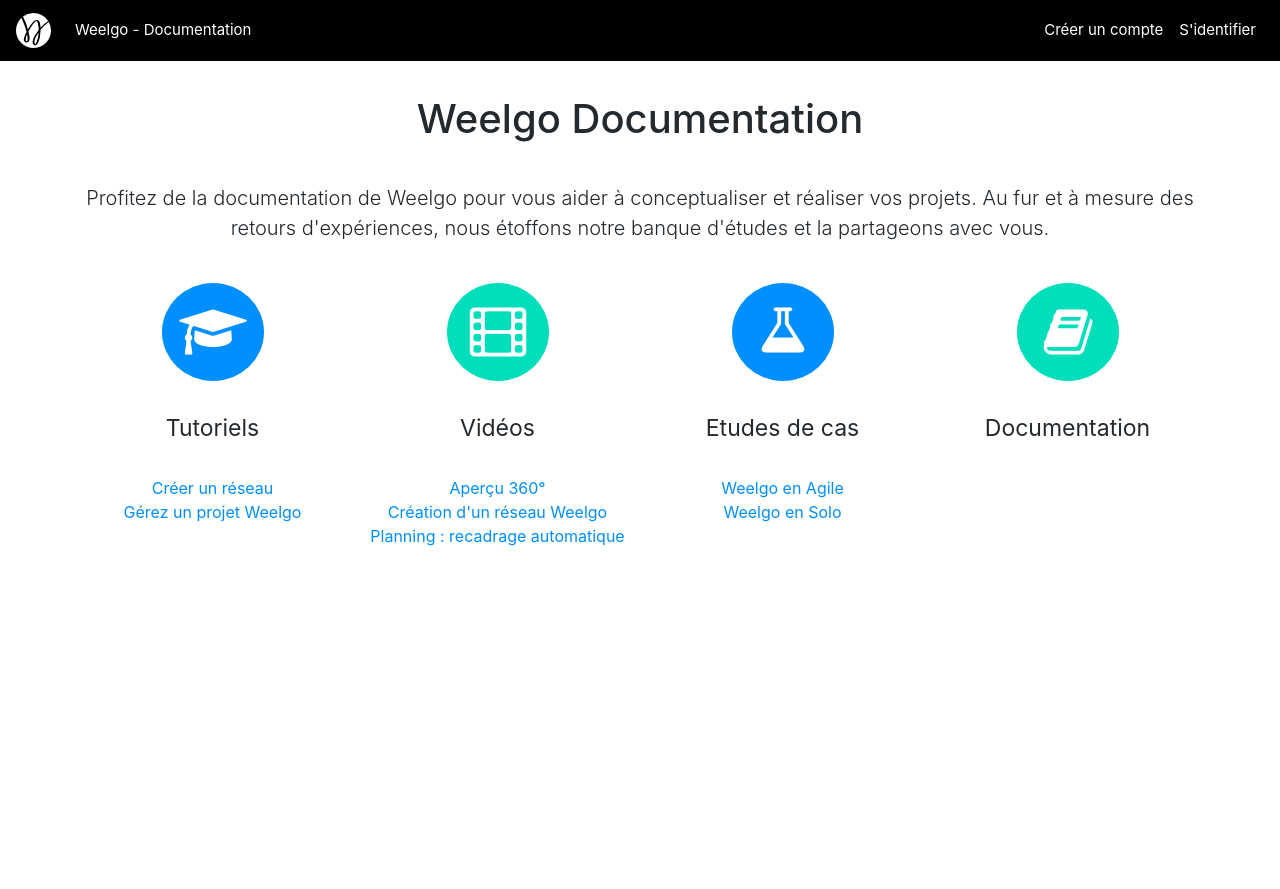
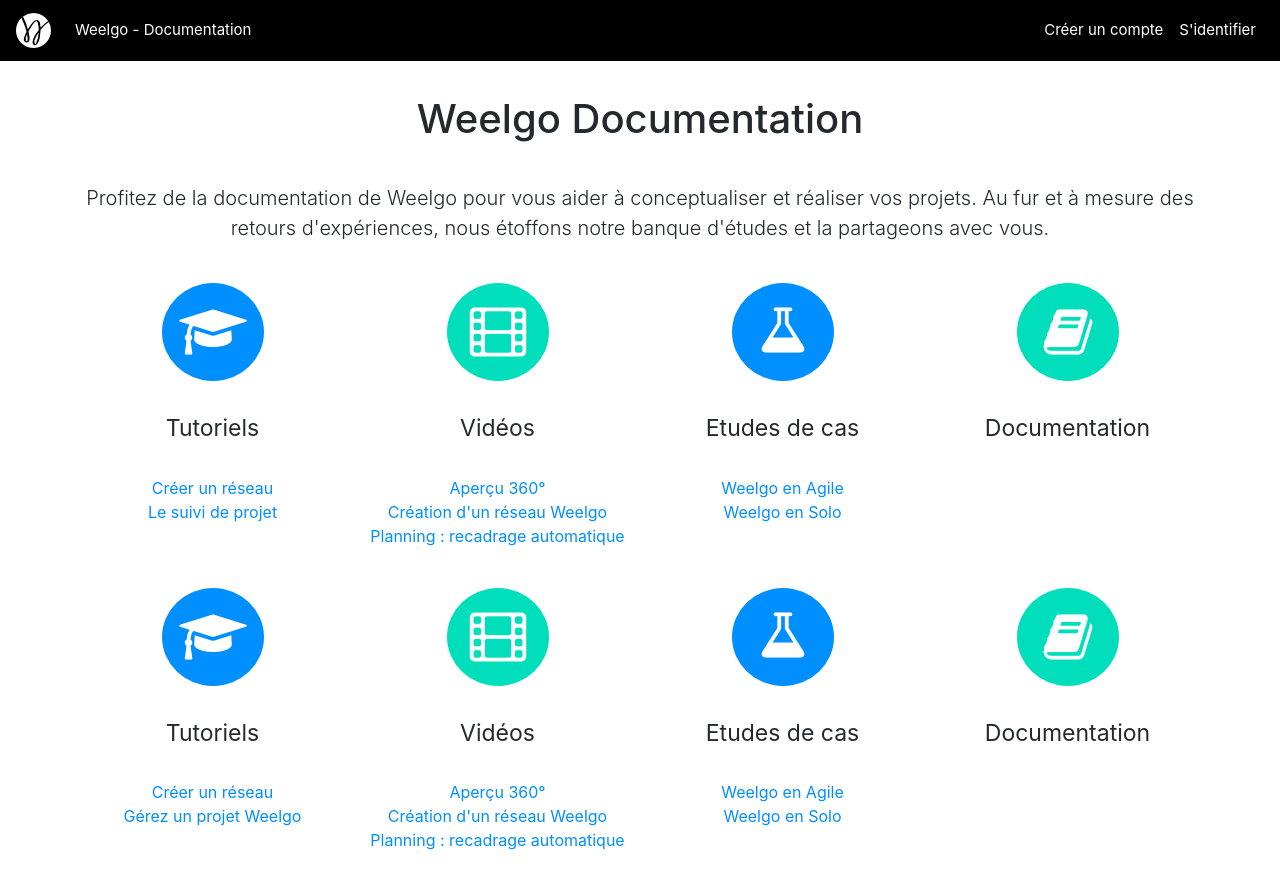
Before and after one commit to Weelgo/weelgo.github.io, a Jekyll site: the page built from fr/index.html, in a window 1280 px wide and 900 px high. Shown: the top 889 px of the window. Built offline with Jekyll 4.4.1, drawn with Linux system fonts in a browser that asks for light colours.

Commit message:
amélioration doc

```diff
--- a/_data/sitemap_fr.json
+++ b/_data/sitemap_fr.json
@@ -5,6 +5,7 @@
 		"backgroundColor": "#008fff",
 		"color": "white",
 		"id": "fj345j",
+		"thumbnail": "tutorials.png",
 		"sub": [
 			{
 				"name": "Créer un réseau",
@@ -66,6 +67,7 @@
 		"backgroundColor": "#00debc",
 		"color": "white",
 		"id": "fj246kj",
+		"thumbnail": "videos.png",
 		"sub": [
 			{
 				"name": "Aperçu 360°",
@@ -90,6 +92,7 @@
 		"backgroundColor": "#008fff",
 		"color": "white",
 		"id": "345klj3",
+		"thumbnail": "studyCase.png",
 		"sub": [
 			{
 				"name": "Weelgo en Agile",
@@ -108,6 +111,7 @@
 		"path": "documentation",
 		"backgroundColor": "#00debc",
 		"color": "white",
-		"id": "kglyo356j"
+		"id": "kglyo356j",
+		"thumbnail": "documentation.png"
 	}
 ]
--- a/_layouts/main_index_fr.html
+++ b/_layouts/main_index_fr.html
@@ -17,6 +17,25 @@
 				vous.</p>
 		</div>
 		<div class="row">
+
+			 {% for lev1 in site.data.sitemap_fr %}
+			 <div class="col-md-3 col-sm-12 text-center">
+				<div class="text-center" style="margin-top: 30px; margin-bottom: 30px;">
+					<img class="img-responsive" style="display: inline;" alt="" src="/fr/img/{{ lev1.thumbnail }}">
+				</div>
+				<div class="text-center" style="font-size: 23px; margin-bottom: 30px;">{{ lev1.name }}</div>
+
+				{% if lev1.sub %}
+				<div style="margin-bottom: 10px;">
+					{% for lev2 in lev1.sub %}
+						<a href="tutoriels/creationReseau_etp1_modelisation">{{ lev2.name }}</a><br>
+					 {% endfor %}
+				</div>
+				{% endif %}
+
+			</div>
+			 {% endfor %}
+
 
 			<div class="col-md-3 col-sm-12 text-center">
 				<div class="text-center" style="margin-top: 30px; margin-bottom: 30px;">
```
